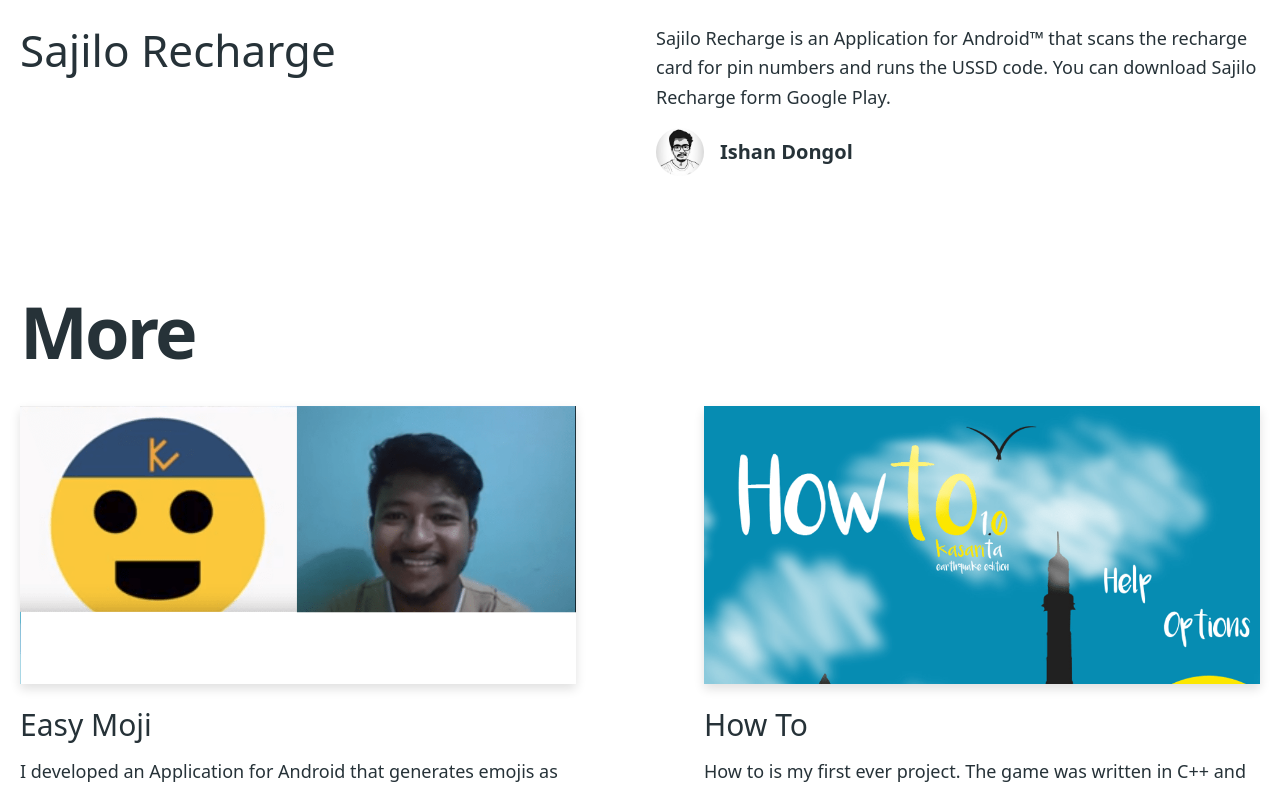
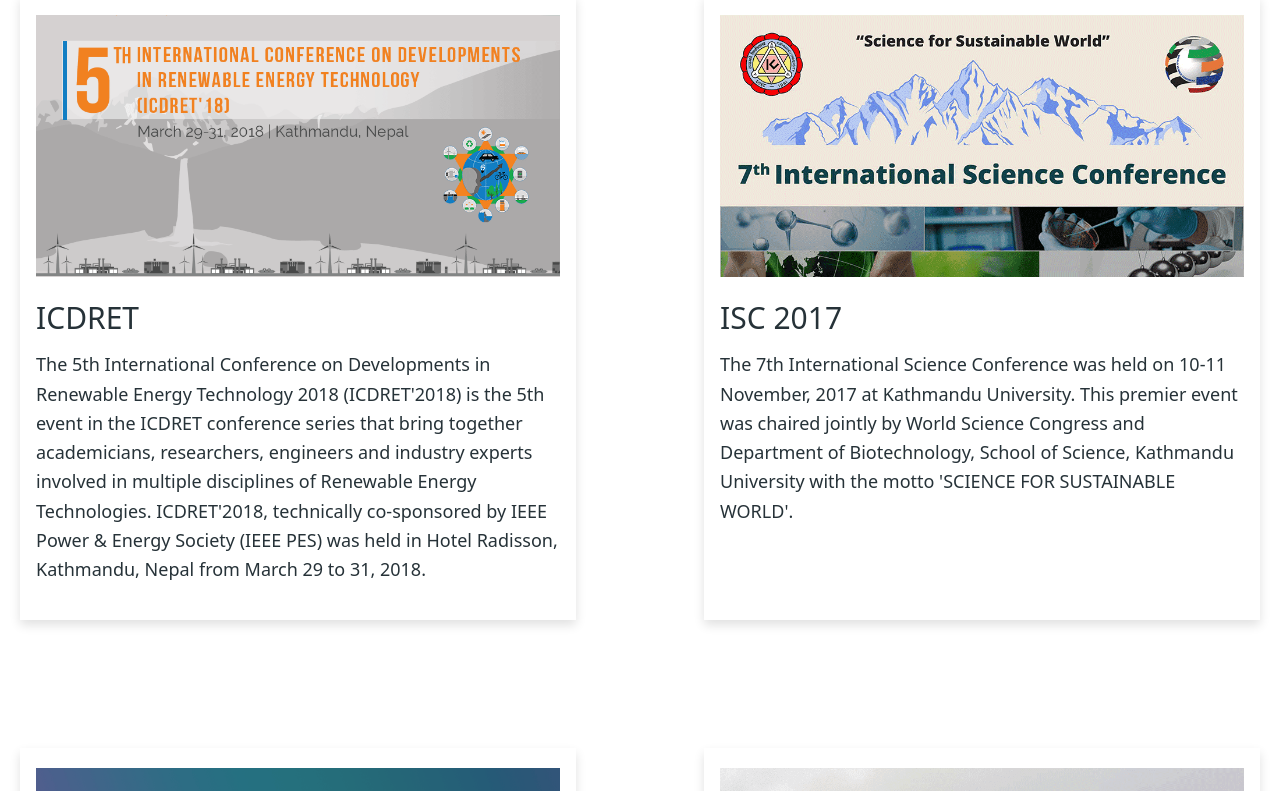
Before and after one commit to ishandongol/ishandongol.github.io, a Next.js app: page /portfolio in a window 1280 px wide. Shown: the part 940-1731 px from the top of the page. Built offline with nearby package versions, Linux system fonts and the light colour scheme.

Commit message:
[PORTFOLIO PAGE DESIGN]

```diff
--- a/components/cover-image.tsx
+++ b/components/cover-image.tsx
@@ -5,14 +5,15 @@
   title: string
   src: string
   slug?: string
+  shadow?:boolean
 }
 
-const CoverImage = ({ title, src, slug }: Props) => {
+const CoverImage = ({ title, src, slug,shadow }: Props) => {
   const image = (
     <img
       src={src}
       alt={`Cover Image for ${title}`}
-      className={cn('shadow-small w-screen', {
+      className={cn('w-screen', {'shadow-small ':shadow}, {
         'hover:shadow-medium transition-shadow duration-200': slug,
       })}
     />
--- a/components/more-stories.tsx
+++ b/components/more-stories.tsx
@@ -8,10 +8,7 @@
 const MoreStories = ({ posts }: Props) => {
   return (
     <section>
-      <h2 className="mb-8 text-6xl md:text-7xl font-bold tracking-tighter leading-tight">
-        More
-      </h2>
-      <div className="grid grid-cols-1 md:grid-cols-2 md:col-gap-16 lg:col-gap-32 row-gap-20 md:row-gap-32 mb-32">
+      <div className="grid grid-cols-1 md:grid-cols-2 md:col-gap-16 lg:col-gap-32 row-gap-20 md:row-gap-32 mb-32 lg:my-24">
         {posts.map((post) => (
           <PostPreview
             key={post.slug}
--- a/components/post-header.tsx
+++ b/components/post-header.tsx
@@ -19,7 +19,7 @@
         <Avatar name={author.name} picture={author.picture} />
       </div>
       <div className="mb-8 md:mb-16 sm:mx-0">
-        <CoverImage title={title} src={coverImage} />
+        <CoverImage shadow title={title} src={coverImage} />
       </div>
       <div className="max-w-2xl mx-auto">
         <div className="block md:hidden mb-6">
--- a/components/post-preview.tsx
+++ b/components/post-preview.tsx
@@ -1,8 +1,8 @@
-import Avatar from './avatar'
-import DateFormater from './date-formater'
+// import Avatar from './avatar'
 import CoverImage from './cover-image'
 import Link from 'next/link'
 import Author from '../types/author'
+import cn from 'classnames'
 
 type Props = {
   title: string
@@ -16,23 +16,24 @@
   title,
   coverImage,
   excerpt,
-  author,
+  // author,
   slug,
 }: Props) => {
   return (
-    <div>
+    <Link as={`/portfolio/${slug}`} href="/portfolio/[slug]">
+    <div className={cn('shadow-small px-4 py-5 cursor-pointer', {
+      'hover:shadow-medium transition-shadow duration-200': slug,
+    })}>
       <div className="mb-5">
-        <CoverImage slug={slug} title={title} src={coverImage} />
+        <CoverImage title={title} src={coverImage} />
       </div>
       <h3 className="text-3xl mb-3 leading-snug">
-        <Link as={`/portfolio/${slug}`} href="/portfolio/[slug]">
           <a className="hover:underline">{title}</a>
+      </h3>
+      <p className="text-lg leading-relaxed mb-4">{excerpt}</p>
+      {/* <Avatar name={author.name} picture={author.picture} /> */}
+    </div>
         </Link>
-      </h3>
-
-      <p className="text-lg leading-relaxed mb-4">{excerpt}</p>
-      <Avatar name={author.name} picture={author.picture} />
-    </div>
   )
 }
 
--- a/pages/portfolio/index.tsx
+++ b/pages/portfolio/index.tsx
@@ -13,8 +13,6 @@
   }
 
 const Portfolio = ({allPosts}:Props) => {
-    const heroProtfolio = allPosts.find((post) => post.slug === 'sajilorecharge')
-    const morePortfolio = allPosts.filter((post) => post.slug !== 'sajilorecharge')
     return(
        <>
        <Layout>
@@ -23,16 +21,7 @@
         </Head>
            <Container>
                <PostTitle>Portfolio</PostTitle>
-               {heroProtfolio && (
-            <HeroPortfolio
-              title={heroProtfolio.title}
-              coverImage={heroProtfolio.coverImage}
-              author={heroProtfolio.author}
-              slug={heroProtfolio.slug}
-              excerpt={heroProtfolio.excerpt}
-            />
-          )}
-          {morePortfolio.length > 0 && <MorePortfolio posts={morePortfolio} />}
+          {allPosts.length > 0 && <MorePortfolio posts={allPosts} />}
            </Container>
        </Layout>
        </>
```
